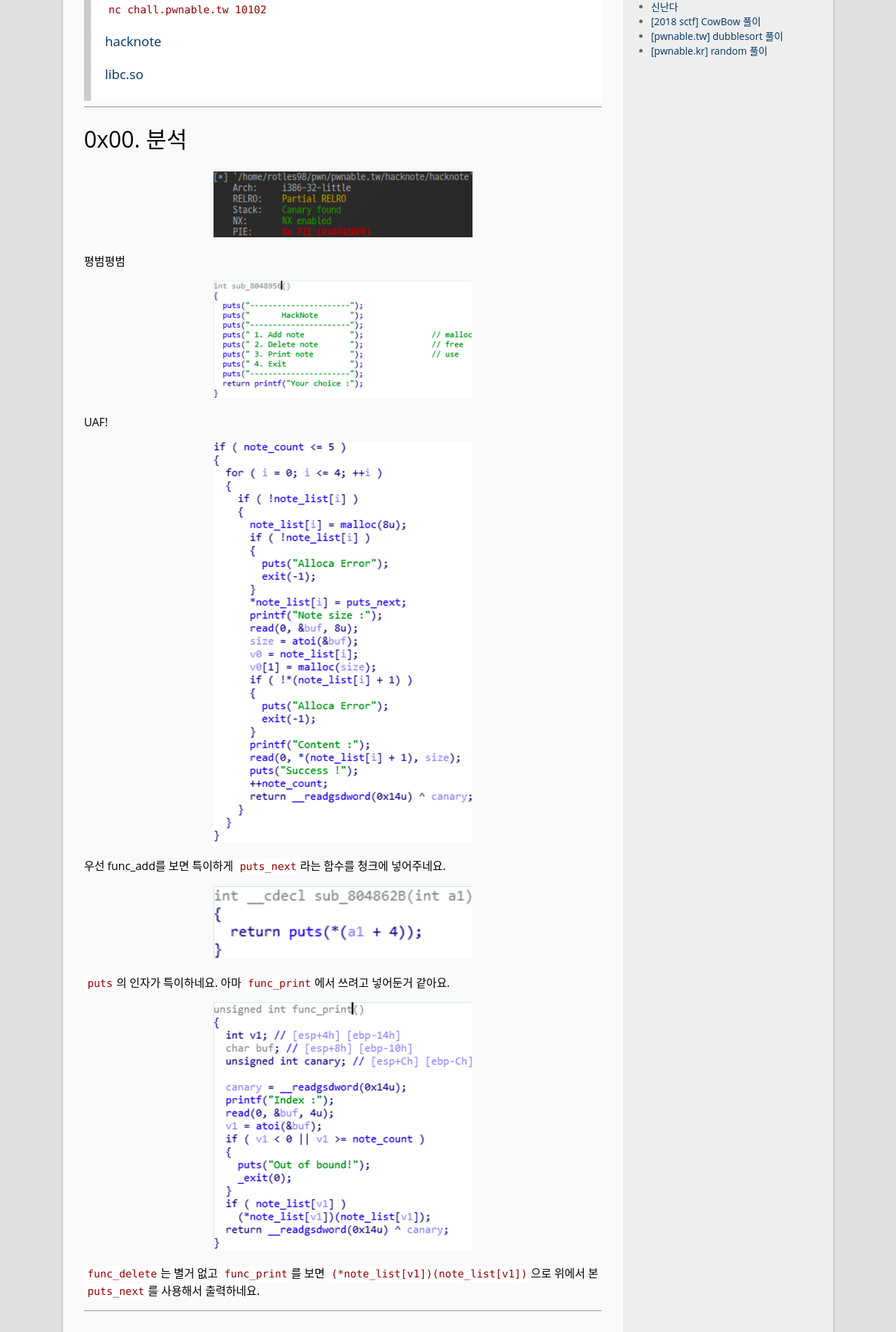
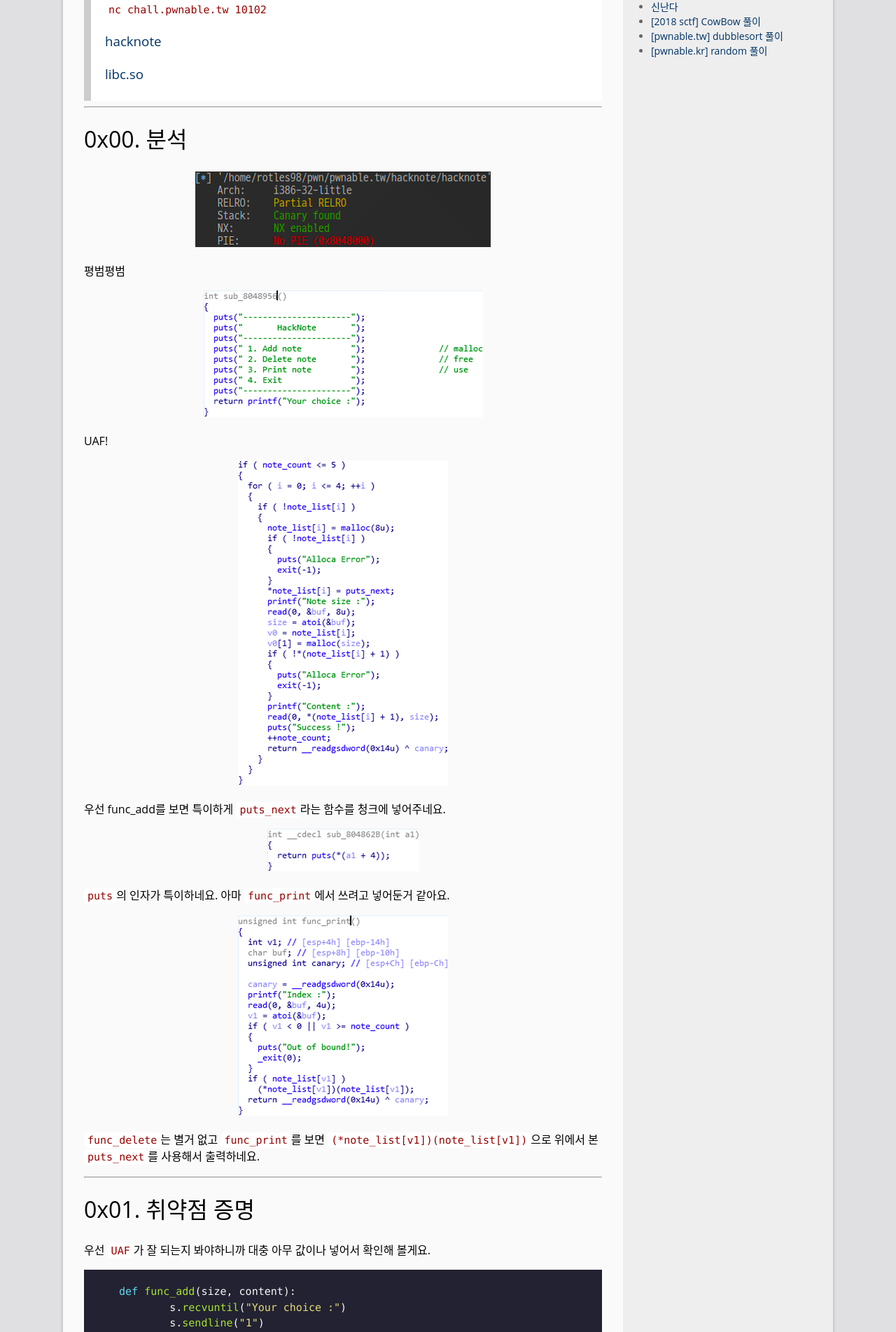
Before and after one commit to UnKN0wnName/stfwlg.github.io, a Jekyll site: the page built from _posts/2018-08-01-[pwnable.tw]_hacknote_풀이.md, in a window 1280 px wide. Shown: the part 428-2331 px from the top of the page at 70% size. Built offline with Jekyll 4.4.1, drawn with Linux system fonts in a browser that asks for light colours; comment, search, counter and statistics services are not loaded.

Commit message:
pwnable.tw hacknote

````diff
--- a/_posts/2018-08-01-[pwnable.tw]_hacknote_풀이.md
+++ b/_posts/2018-08-01-[pwnable.tw]_hacknote_풀이.md
@@ -16,31 +16,31 @@
 # 0x00. 분석
 
 {: refdef: style="text-align: center;"}
-![file](/img/pwnable.tw/hacknote/01.png){: width="50%"}
+![file](/img/pwnable.tw/hacknote/01.png)
 {: refdef}
 
 평범평범
 
 {: refdef: style="text-align: center;"}
-![main](/img/pwnable.tw/hacknote/02.png){: width="50%"}
+![main](/img/pwnable.tw/hacknote/02.png)
 {: refdef}
 
 UAF!
 
 {: refdef: style="text-align: center;"}
-![func_alloc](/img/pwnable.tw/hacknote/03.png){: width="50%"}
+![func_alloc](/img/pwnable.tw/hacknote/03.png)
 {: refdef}
 
 우선 func_add를 보면 특이하게 `puts_next`라는 함수를 청크에 넣어주네요.
 
 {: refdef: style="text-align: center;"}
-![func_fill](/img/pwnable.tw/hacknote/04.png){: width="50%"}
+![func_fill](/img/pwnable.tw/hacknote/04.png)
 {: refdef}
 
 `puts`의 인자가 특이하네요. 아마 `func_print`에서 쓰려고 넣어둔거 같아요.
 
 {: refdef: style="text-align: center;"}
-![func_fill](/img/pwnable.tw/hacknote/05.png){: width="50%"}
+![func_fill](/img/pwnable.tw/hacknote/05.png)
 {: refdef}
 
 `func_delete`는 별거 없고 `func_print`를 보면 `(*note_list[v1])(note_list[v1])`으로 위에서 본 `puts_next`를 사용해서 출력하네요.
@@ -85,7 +85,7 @@
 ```
 
 {: refdef: style="text-align: center;"}
-![func_fill](/img/pwnable.tw/hacknote/06.png){: width="50%"}
+![func_fill](/img/pwnable.tw/hacknote/06.png)
 {: refdef}
 
 타란!
@@ -132,7 +132,7 @@
 ```
 
 {: refdef: style="text-align: center;"}
-![func_fill](/img/pwnable.tw/hacknote/07.png){: width="50%"}
+![func_fill](/img/pwnable.tw/hacknote/07.png)
 {: refdef}
 
 "/bin/sh"의 주소를 안 구하는 이유는 아까 위에서 본 함수 호출 방식 때문이에요.
````
Also changed, not shown: img/pwnable.tw/hacknote/01.png, img/pwnable.tw/hacknote/02.png, img/pwnable.tw/hacknote/03.png, img/pwnable.tw/hacknote/04.png, img/pwnable.tw/hacknote/05.png, img/pwnable.tw/hacknote/06.png, img/pwnable.tw/hacknote/07.png.
